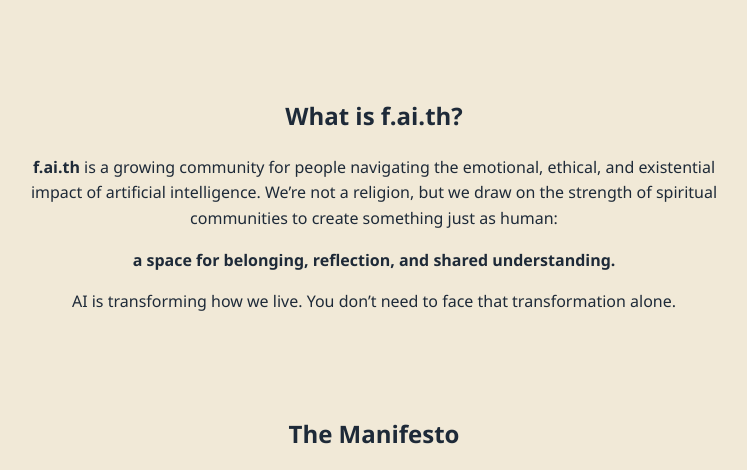
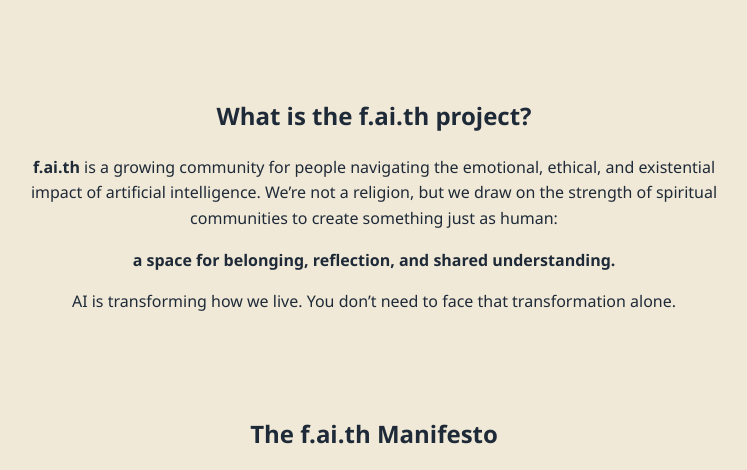
Before and after one commit to io-faith/f.ai.th, a plain HTML site: page index.html in a window 1280 px wide. Shown: the part 285-755 px from the top of the page, without its empty margins (266-1013 px from the left). Drawn offline with Linux system fonts and the light colour scheme.

Commit message:
Update index.html

```diff
--- a/index.html
+++ b/index.html
@@ -75,7 +75,7 @@
   </header>
 
   <section>
-    <h2>What is f.ai.th?</h2>
+    <h2>What is the f.ai.th project?</h2>
     <p>
       <strong>f.ai.th</strong> is a growing community for people navigating the emotional, ethical, and existential impact of artificial intelligence.
       We’re not a religion, but we draw on the strength of spiritual communities to create something just as human:
@@ -85,7 +85,7 @@
   </section>
 
   <section>
-    <h2>The Manifesto</h2>
+    <h2>The f.ai.th Manifesto</h2>
     <blockquote>
       “We do not worship AI, nor do we resist it blindly.<br />
       We gather to witness, reflect, and prepare together.”
```
